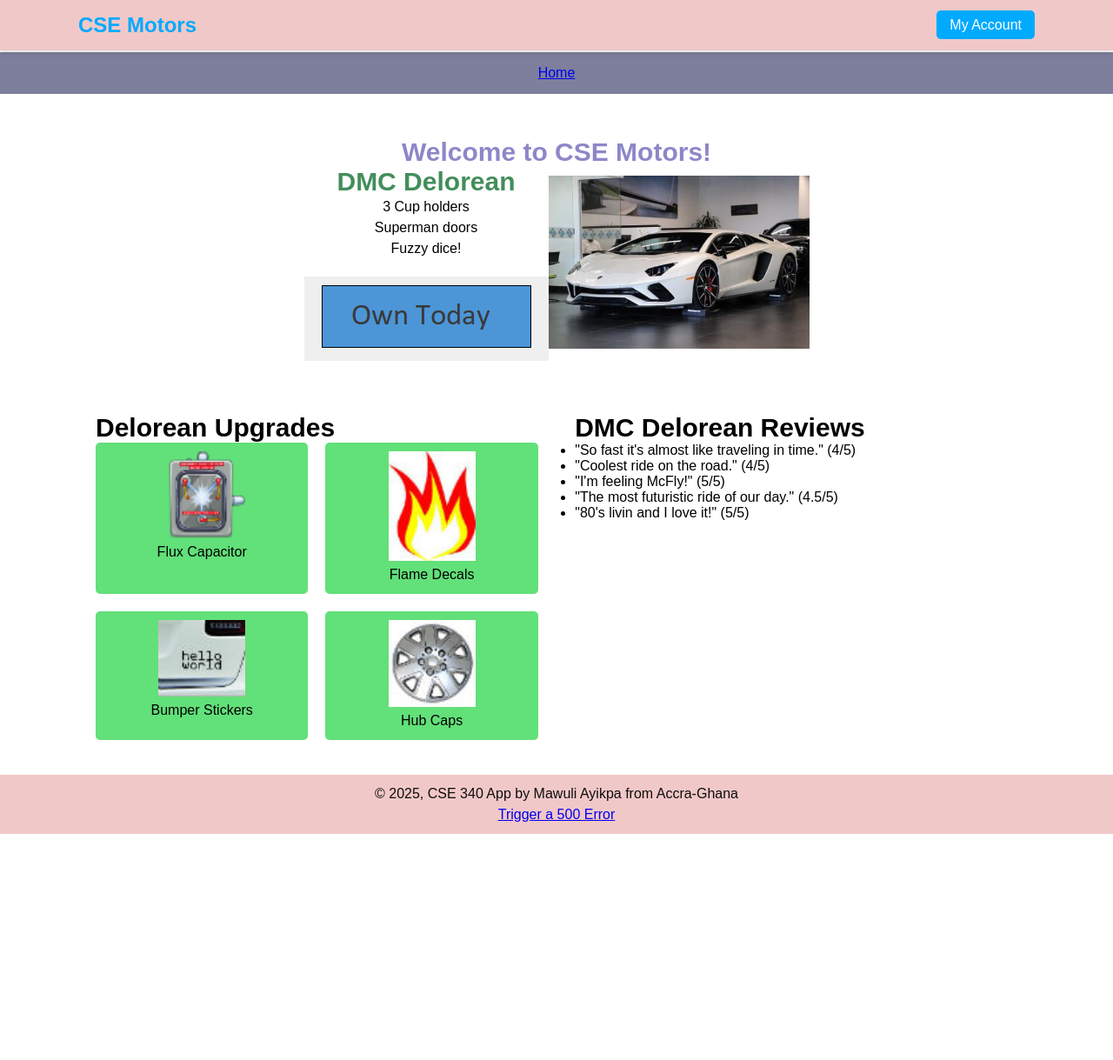
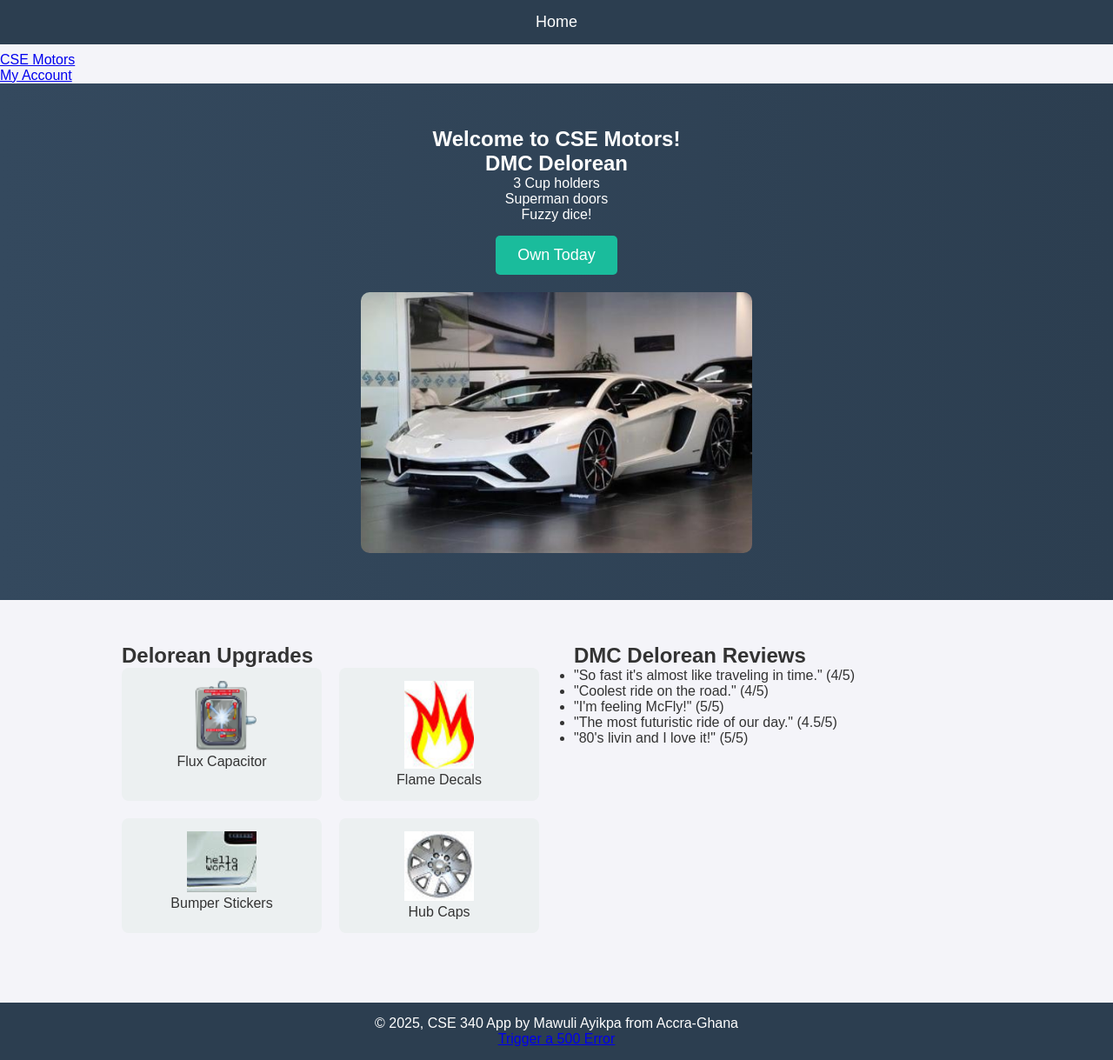
Before and after one commit to Mawuli2026/cse340, a Node server app: page / in a window 1280 px wide. Shown: the whole page at 87% size. Before the commit the page ends 959 px from the top, so only its background shows below. Run offline with Node 20, Linux system fonts and the light colour scheme; data that the repository does not hold is empty; some libraries are stand-ins or nearby versions.

Commit message:
Added changes to styles

```diff
--- a/controllers/invController.js
+++ b/controllers/invController.js
@@ -27,6 +27,7 @@ invCont.buildByClassificationId = async function (req, res, next) {
       title: className + " vehicles",
       nav,
       grid,
+      vehicles: data,
     })
   } catch (error) {
     console.error("Error in buildByClassificationId:", error)
--- a/public/css/styles.css
+++ b/public/css/styles.css
@@ -1,105 +1,155 @@
-/* General Reset */
+/* ======= Global Reset & Typography ======= */
 * {
   margin: 0;
   padding: 0;
   box-sizing: border-box;
-  font-family: Arial, sans-serif;
+  font-family: "Poppins", sans-serif;
 }
 
-/* Navigation */
+body {
+  background-color: #f4f4f9;
+  color: #333;
+  padding-top: 60px; /* Offset for fixed navbar */
+}
+
+/* ======= Navigation Bar ======= */
+nav {
+  background: #2c3e50;
+  position: fixed;
+  width: 100%;
+  top: 0;
+  left: 0;
+  z-index: 1000;
+  padding: 15px 0;
+}
+
 nav ul {
   display: flex;
   justify-content: center;
-  background: #7d7f9c;
-  padding: 15px;
   list-style: none;
 }
 
 nav ul li {
-  color: white;
   margin: 0 15px;
-  cursor: pointer;
 }
 
-nav ul li:hover {
-  text-decoration: underline;
+nav ul li a {
+  color: white;
+  text-decoration: none;
+  font-size: 18px;
+  padding: 10px;
+  transition: color 0.3s;
 }
 
-/* Main Content */
-main {
-  max-width: 1100px;
-  margin: auto;
-  padding: 20px;
+nav ul li a:hover {
+  color: #1abc9c;
 }
 
-/* Hero Section */
+/* ======= Hero Section ======= */
 .hero {
   text-align: center;
-  background: rgba(255, 255, 255, 0.2);
-  padding: 30px;
-  backdrop-filter: blur(10px);
+  background: linear-gradient(to right, #34495e, #2c3e50);
+  color: white;
+  padding: 50px 20px;
+  display: flex;
+  flex-direction: column;
+  align-items: center;
 }
 
 .hero-content {
   display: flex;
-  justify-content: center;
+  flex-direction: column;
   align-items: center;
+  text-align: center;
 }
 
 .hero-text {
-  text-align: center ;
-  max-width: 50%;
+  max-width: 600px;
 }
 
 .hero-image img {
-  width: 300px;
-  max-width: 100%;
-}
-
-h1 {
-  font-size: 30px;
-  font-weight: bold;
-  color: rgb(141, 135, 201);
-  text-align: center;
-}
-
-h2 {
-  font-size: 30px;
-}
-
-.highlight {
-  color: #428e5b;
-  font-weight: bold;
-}
-
-p {
-  font-size: 16px;
-  line-height: 1.5;
-}
-
-/* CTA Button */
-.cta-button {
-  color: white;
-  padding: 10px 20px;
-  border: none;
-  font-size: 18px;
-  cursor: pointer;
+  max-width: 90%;
+  height: auto;
+  border-radius: 10px;
   margin-top: 20px;
 }
 
-.cta-button:hover {
-  background: #d5d9dc;
+/* ======= Call-to-Action Button ======= */
+.cta-button {
+  background: #1abc9c;
+  color: white;
+  padding: 12px 25px;
+  font-size: 18px;
+  border-radius: 5px;
+  text-decoration: none;
+  transition: background 0.3s;
+  display: inline-block;
+  margin-top: 15px;
 }
 
-/* Upgrades & Reviews */
+.cta-button:hover {
+  background: #16a085;
+}
+
+/* ======= Vehicle Listings ======= */
+.vehicle-list {
+  display: grid;
+  grid-template-columns: repeat(auto-fit, minmax(280px, 1fr));
+  gap: 20px;
+  padding: 30px;
+  max-width: 1100px;
+  margin: auto;
+}
+
+.vehicle-card {
+  background: white;
+  border-radius: 8px;
+  box-shadow: 0 4px 8px rgba(0, 0, 0, 0.1);
+  padding: 20px;
+  text-align: center;
+  transition: transform 0.3s;
+}
+
+.vehicle-card:hover {
+  transform: scale(1.05);
+}
+
+.vehicle-card img {
+  max-width: 100%;
+  border-radius: 5px;
+}
+
+.vehicle-card h2 {
+  font-size: 22px;
+  color: #2c3e50;
+  margin-top: 10px;
+}
+
+.vehicle-card p {
+  font-size: 16px;
+  color: #555;
+}
+
+.vehicle-card .price {
+  font-size: 18px;
+  font-weight: bold;
+  color: #27ae60;
+}
+
+/* ======= Upgrades & Reviews Section ======= */
 .upgrades-reviews {
   display: flex;
+  flex-wrap: wrap;
   justify-content: space-between;
-  margin-top: 30px;
+  padding: 30px;
+  max-width: 1100px;
+  margin: auto;
 }
 
-.upgrades, .reviews {
-  width: 48%;
+.upgrades,
+.reviews {
+  flex: 1;
+  padding: 20px;
 }
 
 .grid {
@@ -109,110 +159,49 @@ p {
 }
 
 .card {
-  background: #62e079;
-  padding: 10px;
+  background: #ecf0f1;
+  padding: 15px;
   text-align: center;
-  border-radius: 5px;
+  border-radius: 8px;
 }
 
 .card img {
-  width: 100px;
+  width: 80px;
   height: auto;
 }
 
-/* Footer */
+/* ======= Footer ======= */
 footer {
-  background: #f1c8c8;
-  color: rgb(15, 13, 13);
+  background: #2c3e50;
+  color: white;
   text-align: center;
-  padding: 10px 0;
-  margin-top: 20px;
+  padding: 15px 0;
+  margin-top: 30px;
 }
 
-/* Sticky Header */
-#top-header {
-  background: #f1c8c8;
-  color: white;
-  padding: 15px 20px;
-  box-shadow: 0 4px 6px rgba(0, 0, 0, 0.1);
-  position: fixed;
-  width: 100%;
-  top: 0;
-  left: 0;
-  z-index: 1000;
+/* ======= Responsive Design ======= */
+@media (max-width: 768px) {
+  .hero-content {
+    flex-direction: column;
+    text-align: center;
   }
 
-#top-header .container {
-  display: flex;
-  justify-content: space-between;
-  align-items: center;
-  max-width: 1100px;
-  margin: auto;
+  .vehicle-list {
+    grid-template-columns: 1fr;
   }
 
-body {
-  padding-top: 60px;
+  .upgrades-reviews {
+    flex-direction: column;
+  }
 }
 
-.site-name a {
-  font-size: 24px;
-  font-weight: bold;
-  color: #00aaff;
-  text-decoration: none;
+@media (max-width: 480px) {
+  nav ul {
+    flex-direction: column;
+    text-align: center;
   }
 
-.site-name a:hover {
-  text-decoration: underline;
-}
-
-#tools a {
-  font-size: 16px;
-  color: white;
-  text-decoration: none;
-  background: #00aaff;
-  padding: 8px 15px;
-  border-radius: 5px;
-}
-
-#tools a:hover {
-  background: #0077cc;
-}
-
-.vehicle-container {
-  display: flex;
-  flex-wrap: wrap;
-  align-items: center;
-  justify-content: center;
-  margin: 20px auto;
-  max-width: 900px;
-  border: 1px solid #ddd;
-  padding: 20px;
-  border-radius: 10px;
-  background-color: #fff;
-  box-shadow: 0 4px 8px rgba(0, 0, 0, 0.1);
-}
-
-.vehicle-image {
-  width: 100%;
-  max-width: 400px;
-  border-radius: 5px;
-}
-
-.vehicle-info {
-  flex: 1;
-  padding: 20px;
-}
-
-.vehicle-info h2 {
-  font-size: 24px;
-  margin-bottom: 10px;
-}
-
-.vehicle-info p {
-  font-size: 18px;
+  nav ul li {
     margin: 5px 0;
   }
-
-.vehicle-info strong {
-  font-weight: bold;
 }
--- a/server.js
+++ b/server.js
@@ -15,12 +15,17 @@ const inventoryRoute = require("./routes/inventoryRoute");
 const utilities = require("./utilities/");
 
 /* ***********************
+ * Middleware for Serving Static Files
+ *************************/
+app.use(express.static("public"))
+
+/* ***********************
  * View Engine and Templates
  *************************/
 app.set("view engine", "ejs")
 app.use(expressLayouts)
 app.set("layout", "./layouts/layout") // not at views root
-
+app.get("/inv/:classification")
 
 /* ***********************
  * Routes
--- a/views/index.ejs
+++ b/views/index.ejs
@@ -5,7 +5,7 @@
         <div class="hero-text">
             <h2><span class="highlight">DMC Delorean</span></h2>
             <p>3 Cup holders<br>Superman doors<br>Fuzzy dice!</p>
-                    <button class="cta-button"><img src="images/site/own_today.png" alt="Own Tody"></button>
+            <a href="/inv/type/1" class="cta-button">Own Today</a>
         </div>
         <div class="hero-image">
             <img src="images/vehicles/adventador.jpg" alt="DMC Delorean">
--- a/views/partials/head.ejs
+++ b/views/partials/head.ejs
@@ -4,5 +4,5 @@
     <meta name="viewport" content="width=device-width, initial-scale=1.0">
     <title><%- title %> | CSE 340 App</title>
     <link rel="stylesheet" href="/css/styles.css">
-    <link rel="icon" href="images/site/favicon-32x32.png">
+    <link rel="icon" href="/images/site/favicon-32x32.png">
 </head>
```
Also changed, not shown: views/inventory/classification.ejs (+15 -6 lines), views/inventory/detail.ejs (renamed from views/inventory/details.ejs). Lines whose indentation alone changed are shown as unchanged.
